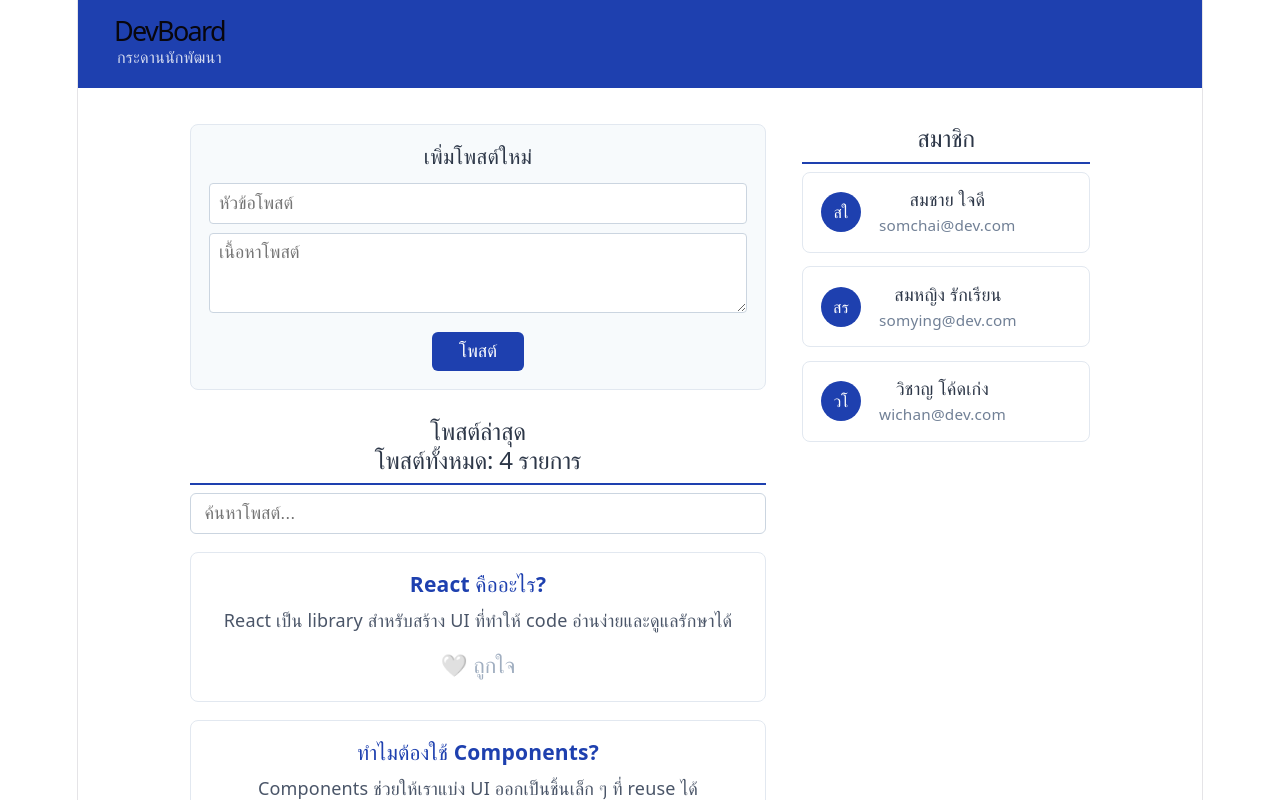
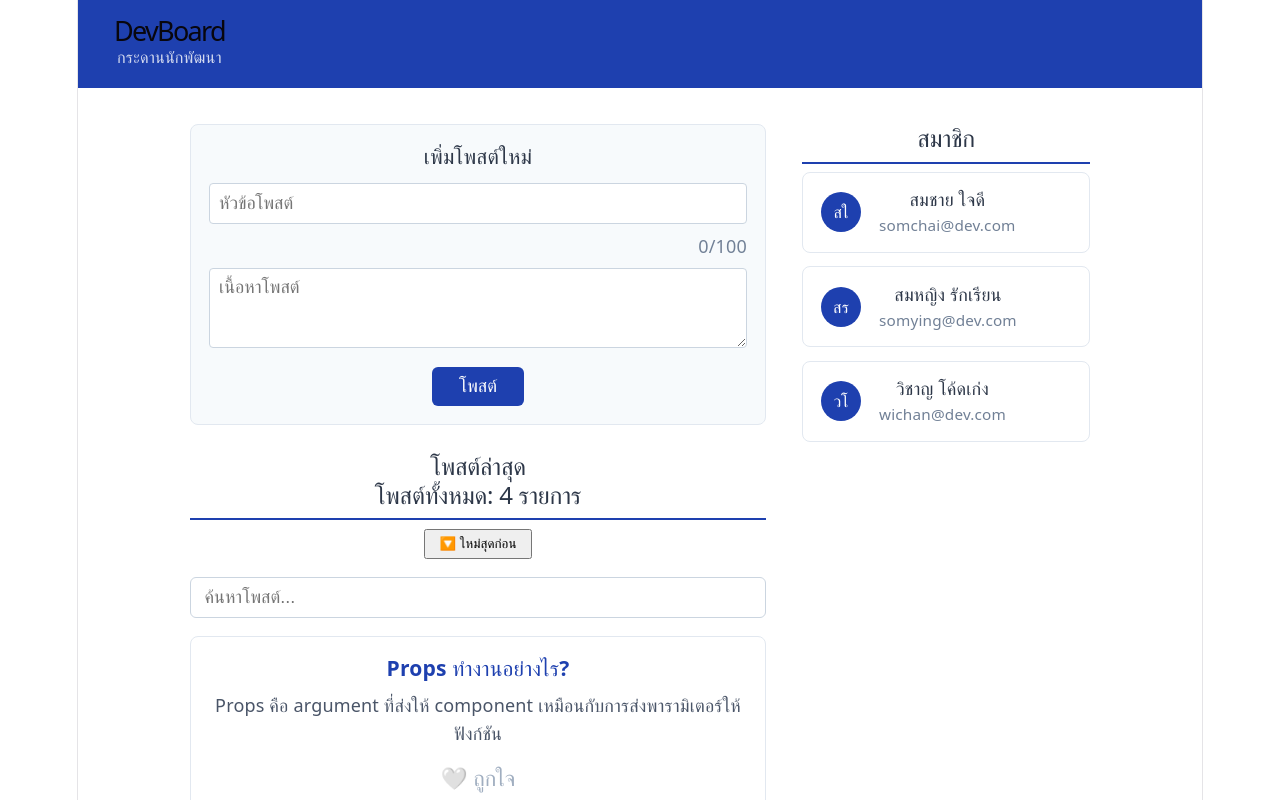
Before and after one commit to 67160045/devboard-67160045, a React (Vite) app: page / in a window 1280 px wide. Shown: the top 800 px of the page. Built offline with nearby package versions, Linux system fonts and the light colour scheme.

Commit message:
feat: task2 - search, favorites, add post form

```diff
--- a/src/components/AddPostForm.jsx
+++ b/src/components/AddPostForm.jsx
@@ -3,6 +3,10 @@
 function AddPostForm({ onAddPost }) {
   const [title, setTitle] = useState("");
   const [body, setBody] = useState("");
+
+
+const remaining = 100 - title.length;
+  const counterColor = remaining < 10 ? "red" : "#718096";
 
   function handleSubmit(e) {
     e.preventDefault();
@@ -33,6 +37,7 @@
         placeholder="หัวข้อโพสต์"
         value={title}
         onChange={(e) => setTitle(e.target.value)}
+        maxLength={100}
         style={{
           width: "100%",
           padding: "0.5rem",
@@ -43,6 +48,17 @@
           boxSizing: "border-box",
         }}
       />
+
+      <div
+        style={{
+          textAlign: "right",
+          color: counterColor,
+          marginBottom: "0.5rem",
+        }}
+      >
+        {title.length}/100
+      </div>
+
 
       <textarea
         placeholder="เนื้อหาโพสต์"
--- a/src/components/PostList.jsx
+++ b/src/components/PostList.jsx
@@ -4,10 +4,16 @@
 function PostList({ posts, favorites, onToggleFavorite }) {
   const [search, setSearch] = useState("");
 
+  const [sortOrder, setSortOrder] = useState("desc");
+
   // กรองโพสต์ตาม search
   const filtered = posts.filter((post) =>
     post.title.toLowerCase().includes(search.toLowerCase()),
   );
+
+  const sorted = [...filtered].sort((a, b) => {
+    return sortOrder === "desc" ? b.id - a.id : a.id - b.id;
+  });
 
   return (
     <div>
@@ -21,6 +27,17 @@
         โพสต์ล่าสุด
         <PostCount count={posts.length} />
       </h2>
+
+      <button
+        onClick={() => setSortOrder(sortOrder === "desc" ? "asc" : "desc")}
+        style={{
+          marginBottom: "1rem",
+          padding: "0.3rem 0.75rem",
+          cursor: "pointer",
+        }}
+      >
+        {sortOrder === "desc" ? "🔽 ใหม่สุดก่อน" : "🔼 เก่าสุดก่อน"}
+      </button>
 
       {/* Search Input */}
       <input
@@ -47,7 +64,7 @@
       )}
 
       {/* แสดงรายการโพสต์ */}
-      {filtered.map((post) => (
+      {sorted.map((post) => (
         <PostCard
           key={post.id}
           title={post.title}
```
